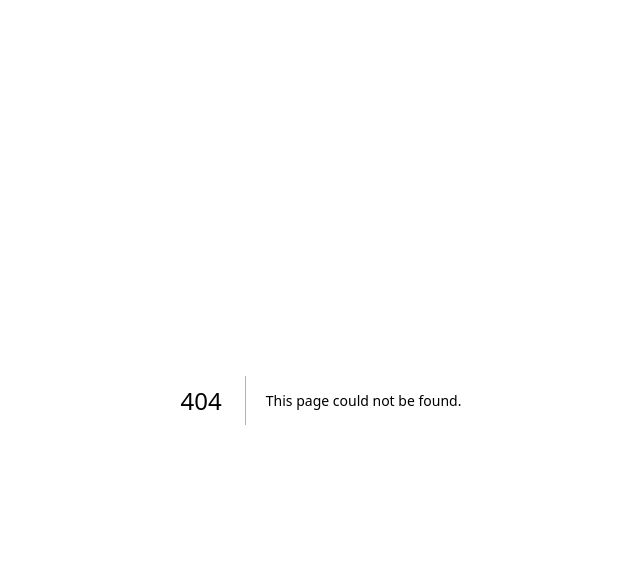
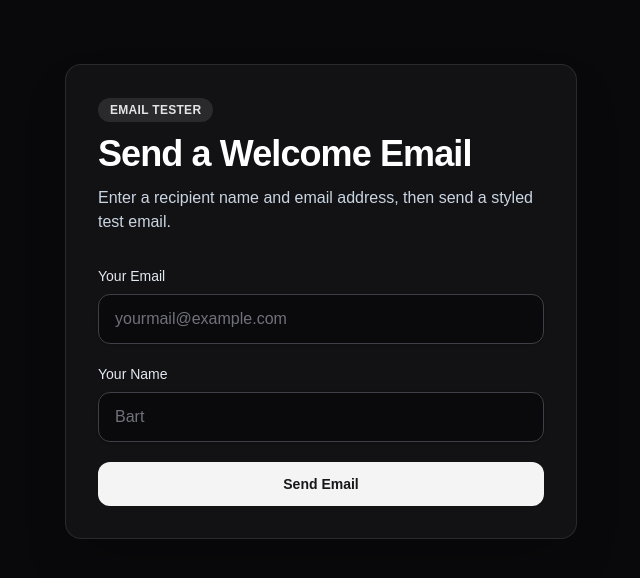
Before and after one commit to PeterBosmanBE/peter-bosman-hybrid-topic, a Next.js app: page /send-email in a window 1280 px wide. Before the commit this address had no page. Shown: the top 578 px of the page, without its empty margins (319-959 px from the left). Built offline with nearby package versions, Linux system fonts and the light colour scheme.

Commit message:
feat: created a page for sending the email to users with custom name and email

```diff
--- /dev/null
+++ b/src/app/send-email/page.tsx
@@ -0,0 +1,74 @@
+import { sendEmail } from "./sendEmail";
+import { z } from "zod";
+
+const sendEmailSchema = z.object({
+  name: z.string().trim().min(1, "Name is required"),
+  to: z.email("Enter a valid email address"),
+});
+
+export default function TestPage() {
+  async function sendEmailAction(formData: FormData) {
+    "use server";
+
+    const { name, to } = sendEmailSchema.parse({
+      name: formData.get("name"),
+      to: formData.get("to"),
+    });
+
+    await sendEmail(name, to);
+  }
+
+  return (
+    <main className="min-h-screen bg-zinc-950 px-4 py-16 sm:px-6 lg:px-8">
+
+      <section className="relative mx-auto w-full max-w-lg rounded-2xl border border-white/10 bg-zinc-900/70 p-6 shadow-2xl backdrop-blur sm:p-8">
+        <p className="mb-3 inline-flex rounded-full bg-white/10 px-3 py-1 text-xs font-semibold uppercase tracking-wide text-zinc-200">
+          Email Tester
+        </p>
+        <h1 className="text-3xl font-bold tracking-tight text-white sm:text-4xl">
+          Send a Welcome Email
+        </h1>
+        <p className="mt-3 text-sm leading-6 text-slate-300 sm:text-base">
+          Enter a recipient name and email address, then send a styled test email.
+        </p>
+
+        <form action={sendEmailAction} className="mt-8 space-y-5">
+          <div className="space-y-2">
+            <label htmlFor="to" className="block text-sm font-medium text-slate-200">
+              Your Email
+            </label>
+            <input
+              id="to"
+              name="to"
+              type="email"
+              placeholder="yourmail@example.com"
+              required
+              className="w-full rounded-xl border border-zinc-700 bg-zinc-950/80 px-4 py-3 text-zinc-100 shadow-sm outline-none transition placeholder:text-zinc-500 focus:border-zinc-500 focus:ring-4 focus:ring-zinc-500/20"
+            />
+          </div>
+
+          <div className="space-y-2">
+            <label htmlFor="name" className="block text-sm font-medium text-slate-200">
+              Your Name
+            </label>
+            <input
+              id="name"
+              name="name"
+              type="text"
+              placeholder="Bart"
+              required
+              className="w-full rounded-xl border border-zinc-700 bg-zinc-950/80 px-4 py-3 text-zinc-100 shadow-sm outline-none transition placeholder:text-zinc-500 focus:border-zinc-500 focus:ring-4 focus:ring-zinc-500/20"
+            />
+          </div>
+
+          <button
+            type="submit"
+            className="inline-flex w-full items-center justify-center rounded-xl bg-zinc-100 px-5 py-3 text-sm font-semibold text-zinc-900 transition hover:bg-zinc-200 focus-visible:outline-none focus-visible:ring-4 focus-visible:ring-zinc-500/30"
+          >
+            Send Email
+          </button>
+        </form>
+      </section>
+    </main>
+  );
+}
--- /dev/null
+++ b/src/app/send-email/sendEmail.tsx
@@ -0,0 +1,27 @@
+"use server";
+import { render } from '@react-email/components';
+import nodemailer from 'nodemailer';
+import WelcomeEmail from '@/src/emails/welcomeEmail';
+
+export async function sendEmail(name: string, to: string) {
+const transporter = nodemailer.createTransport({
+  host: process.env.EMAIL_HOST as string,
+  port: Number(process.env.EMAIL_PORT),
+  secure: true,
+  auth: {
+    user: process.env.EMAIL_USER as string,
+    pass: process.env.EMAIL_PASS as string,
+  },
+});
+
+const emailHtml = await render(<WelcomeEmail name={name} />);
+
+const options = {
+  from: `"Peter Bosman's No Reply Mail" <noreply@peterbosman.be>`,
+  to,
+  subject: 'hello world',
+  html: emailHtml,
+};
+
+await transporter.sendMail(options);
+}
--- a/src/emails/welcomeEmail.tsx
+++ b/src/emails/welcomeEmail.tsx
@@ -1,13 +1,18 @@
 import { Button, Text, Heading, Hr } from "@react-email/components";
-import * as React from "react";
 import BaseEmail from "./baseEmail";
 
-export default function WelcomeEmail() {
+interface WelcomeEmailProps {
+  name?: string;
+}
+
+export default function WelcomeEmail({ name }: WelcomeEmailProps) {
+  const displayName = name?.trim();
+
   return (
     <BaseEmail>
 
       <Heading style={{ fontSize: "22px", color: "#111", margin: "0 0 8px" }}>
-        Hey Alex 👋
+        Hey {displayName} 👋
       </Heading>
 
       <Text style={{ color: "#555", fontSize: "15px", lineHeight: "1.6" }}>
```
